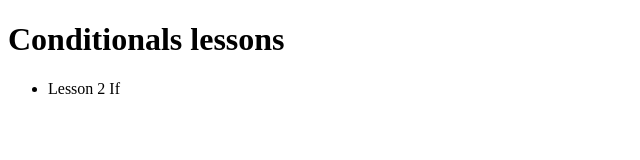
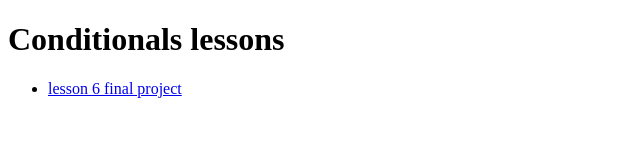
Before and after one commit to cou0943/cou0943250.github.io, a plain HTML site: page U5_conditionals/conditionals.html in a window 1280 px wide. Shown: the whole page, without its empty margins (0-640 px from the left). Drawn offline with Linux system fonts and the light colour scheme.

Commit message:
Update conditionals.html

```diff
--- a/U5_conditionals/conditionals.html
+++ b/U5_conditionals/conditionals.html
@@ -9,7 +9,9 @@
 <body>
     <h1>Conditionals lessons</h1>
     <ul>
-        <li> Lesson 2 If</li>
+        <li>
+            <a href="/U5_conditionals/5.6/text adventure.html">lesson 6 final project</a>
+        </li>
     </ul>
 
 </body>
```
